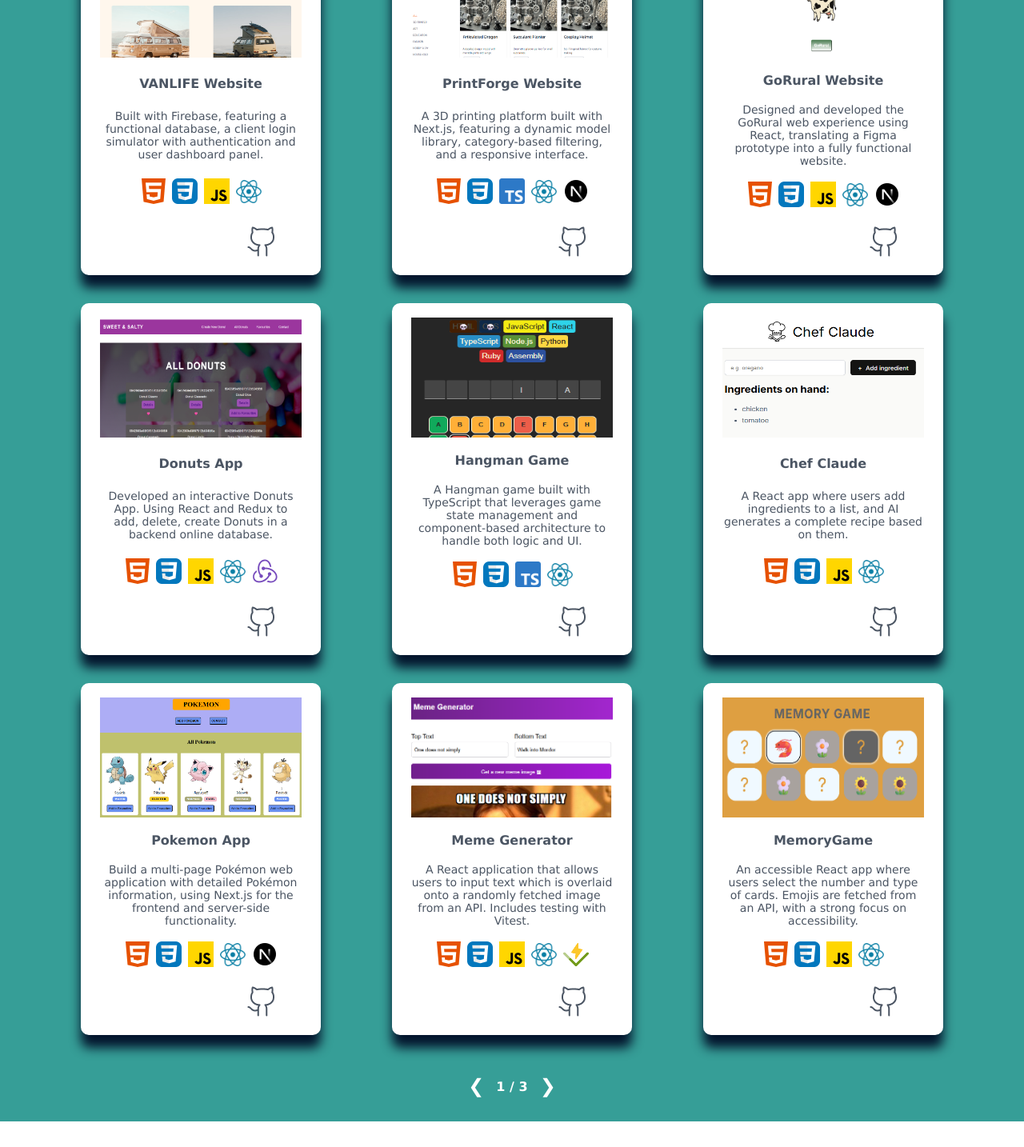
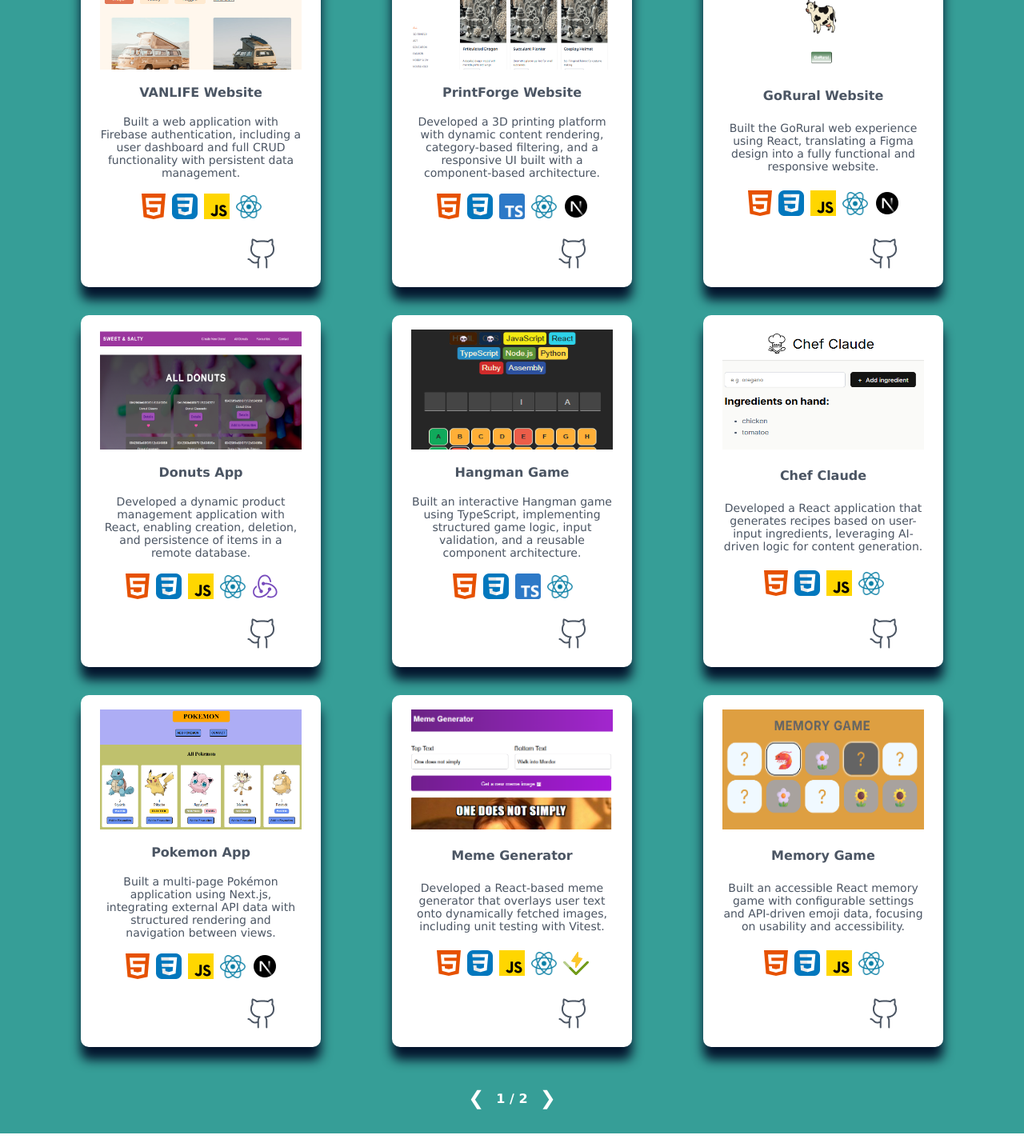
Before and after one commit to ChioArenillas/Portfolio-Rocio-Arenillas, a React (Vite) app in the folder portfolio/: page / in a window 1280 px wide. Shown: the part 1100-2534 px from the top of the page at 80% size. Built offline with nearby package versions, Linux system fonts and the light colour scheme.

Commit message:
CV update

```diff
--- a/portfolio/src/components/About/About.jsx
+++ b/portfolio/src/components/About/About.jsx
@@ -13,14 +13,14 @@ export default function About() {
           <p className={styles.description}>
             <span className={styles.colorText}>&lt;p&gt;</span> I’m a
                 <span className={styles.colorText}> Web Designer </span>
-                & <span className={styles.colorText}> Front-End Developer </span>
-                based in Madrid. I love bringing ideas to life online through sleek, responsive, and user-focused websites. My goal is to create digital experiences that not only look beautiful but also feel intuitive and engaging for every user.
+                & <span className={styles.colorText}> Frontend Developer and UI-focused designer </span>
+                based in Madrid, specialized in building responsive and user-centered web applications using React and TypeScript. I enjoy transforming ideas into functional and visually clean digital products with a strong focus on usability and user experience.
                 <span className={styles.colorText}> &lt;/p&gt;</span> </p>
           <p className={styles.description}>
            <span className={styles.colorText}>&lt;p&gt;</span> Coming from a background in
                 <span className={styles.colorText}> Psychology </span> and
                 <span className={styles.colorText}> Art Therapy, </span>
-                along with experience in team and personnel management, I bring a unique perspective to design and development. This mix helps me understand both user behaviour and human-centre design, while also giving me strong organizational and collaborative skills.
+                as well as experience in team coordination and people management, I bring a human-centered perspective to design and development. This helps me better understand user behaviour, improve interface decisions, and work effectively in collaborative environments.
                <span className={styles.colorText}> &lt;/p&gt; </span> </p>
         </div>
         <div className={styles.btnsection}>
--- a/portfolio/src/data/projects.json
+++ b/portfolio/src/data/projects.json
@@ -2,7 +2,7 @@
   {
     "title": "VANLIFE Website",
     "imageSrc": "VanLife.png",
-    "description": "Built with Firebase, featuring a functional database, a client login simulator with authentication and user dashboard panel.",
+    "description": "Built a web application with Firebase authentication, including a user dashboard and full CRUD functionality with persistent data management.",
     "icons": ["HTML.png","css.png", "javascript.png", "react.png"],
     "url": "https://van-life-web.vercel.app/",
     "github": "https://github.com/ChioArenillas/VanLife"
@@ -10,16 +10,15 @@
   {
     "title": "PrintForge Website",
     "imageSrc": "PrintForge.png",
-    "description": "A 3D printing platform built with Next.js, featuring a dynamic model library, category-based filtering, and a responsive interface.",
+    "description": "Developed a 3D printing platform with dynamic content rendering, category-based filtering, and a responsive UI built with a component-based architecture.",
     "icons": ["HTML.png","css.png", "Typescript.png", "react.png", "nextjs.png"],
     "url": "https://print-forge-lake.vercel.app/",
     "github": "https://github.com/ChioArenillas/PrintForge"
   },
-
   {
     "title": "GoRural Website",
     "imageSrc": "GoRural.png",
-    "description": "Designed and developed the GoRural web experience using React, translating a Figma prototype into a fully functional website.",
+    "description": "Built the GoRural web experience using React, translating a Figma design into a fully functional and responsive website.",
     "icons": ["HTML.png","css.png", "javascript.png", "react.png", "nextjs.png"],
     "url": "https://go-rural.vercel.app/",
     "github": "https://github.com/ChioArenillas/GoRural"
@@ -27,7 +26,7 @@
   {
     "title": "Donuts App",
     "imageSrc": "Donuts.png",
-    "description": "Developed an interactive Donuts App. Using React and Redux to add, delete, create Donuts in a backend online database.",
+    "description": "Developed a dynamic product management application with React, enabling creation, deletion, and persistence of items in a remote database.",
     "icons": ["HTML.png","css.png", "javascript.png", "react.png", "redux.png"],
     "url": "https://donuts-app-web.vercel.app/",
     "github": "https://github.com/ChioArenillas/DonutsApp"
@@ -35,25 +34,23 @@
   {
     "title": "Hangman Game",
     "imageSrc": "HangmanGame.png",
-    "description": "A Hangman game built with TypeScript that leverages game state management and component-based architecture to handle both logic and UI.",
+    "description": "Built an interactive Hangman game using TypeScript, implementing structured game logic, input validation, and a reusable component architecture.",
     "icons": ["HTML.png","css.png", "Typescript.png", "react.png"],
     "url": "https://hangman-game-murex-eight.vercel.app/",
     "github": "https://github.com/ChioArenillas/HangmanGame"
   },
-
   {
     "title": "Chef Claude",
     "imageSrc": "ChefClaude.png",
-    "description": "A React app where users add ingredients to a list, and AI generates a complete recipe based on them.",
+    "description": "Developed a React application that generates recipes based on user-input ingredients, leveraging AI-driven logic for content generation.",
     "icons": ["HTML.png","css.png", "javascript.png", "react.png"],
     "url": "https://chef-claude-bice.vercel.app/",
     "github": "https://github.com/ChioArenillas/ChefClaude.git"
   },
-
   {
     "title": "Pokemon App",
     "imageSrc": "pokemonapp.png",
-    "description": "Build a multi-page Pokémon web application with detailed Pokémon information, using Next.js for the frontend and server-side functionality.",
+    "description": "Built a multi-page Pokémon application using Next.js, integrating external API data with structured rendering and navigation between views.",
     "icons": ["HTML.png","css.png", "javascript.png", "react.png", "nextjs.png"],
     "url": "https://app-pokemon-five.vercel.app/",
     "github": "https://github.com/ChioArenillas/AppPokemon.git"
@@ -61,15 +58,15 @@
   {
     "title": "Meme Generator",
     "imageSrc": "MemeGenerator.png",
-    "description": "A React application that allows users to input text which is overlaid onto a randomly fetched image from an API. Includes testing with Vitest.",
+    "description": "Developed a React-based meme generator that overlays user text onto dynamically fetched images, including unit testing with Vitest.",
     "icons": ["HTML.png","css.png", "javascript.png", "react.png", "vitest.png"],
     "url": "https://meme-generator-dusky-zeta.vercel.app/",
     "github": "https://github.com/ChioArenillas/MemeGenerator"
   },
   {
-    "title": "MemoryGame",
+    "title": "Memory Game",
     "imageSrc": "MemoryGame.png",
-    "description": "An accessible React app where users select the number and type of cards. Emojis are fetched from an API, with a strong focus on accessibility.",
+    "description": "Built an accessible React memory game with configurable settings and API-driven emoji data, focusing on usability and accessibility.",
     "icons": ["HTML.png","css.png", "javascript.png", "react.png"],
     "url": "https://memory-game-two-eta-84.vercel.app/",
     "github": "https://github.com/ChioArenillas/MemoryGame"
@@ -77,7 +74,7 @@
   {
     "title": "Dashboard",
     "imageSrc": "Dashboard.png",
-    "description": "A real-time dashboard displaying live data from APIs including Bitcoin, weather, location, and date. All updated dynamically.",
+    "description": "Developed a real-time dashboard displaying dynamic data from multiple APIs including weather, Bitcoin, location, and date information.",
     "icons": ["HTML.png","css.png", "javascript.png"],
     "url": "https://dashboard-psi-sandy-55.vercel.app/",
     "github": "https://github.com/ChioArenillas/Dashboard"
@@ -85,7 +82,7 @@
   {
     "title": "Budget App",
     "imageSrc": "BudgetApp.png",
-    "description": "A budgeting app that allows users to add and manage their income and expenses. The app calculates the balance and generates a overview of the budget.",
+    "description": "Built a budgeting application for managing income and expenses, featuring real-time balance calculation and data overview.",
     "icons": ["HTML.png","css.png", "javascript.png"],
     "url": "https://budget-app-neon-two.vercel.app/",
     "github": "https://github.com/ChioArenillas/BudgetApp"
@@ -93,7 +90,7 @@
   {
     "title": "Tenzies",
     "imageSrc": "Tenzies.png",
-    "description": "A JavaScript dice game where players roll numbers randomly and click on them to hold their values until all numbers match.",
+    "description": "Developed an interactive dice game where players hold values strategically until all numbers match, implementing core game logic in JavaScript.",
     "icons": ["HTML.png","css.png", "javascript.png"],
     "url": "https://tenzies-delta-one.vercel.app/",
     "github": "https://github.com/ChioArenillas/Tenzies"
@@ -101,7 +98,7 @@
   {
     "title": "Cards War",
     "imageSrc": "CardsWar.png",
-    "description": "A card game that uses an external API to generate a random deck. The player and the computer draw cards and their values are added to their scores.",
+    "description": "Built a card game using an external API to generate a deck, where players compete by comparing drawn card values.",
     "icons": ["HTML.png","css.png", "javascript.png"],
     "url": "https://cards-war-liart.vercel.app/",
     "github": "https://github.com/ChioArenillas/CardsWar"
@@ -109,56 +106,41 @@
   {
     "title": "Blackjack Game",
     "imageSrc": "Blackjack.png",
-    "description": "Developed an interactive Blackjack game with button-driven gameplay, implementing game logic and user interactions using JavaScript.",
+    "description": "Developed an interactive Blackjack game with button-driven gameplay and structured game logic using JavaScript.",
     "icons": ["HTML.png","css.png", "javascript.png"],
     "url": "https://black-jack-app-one.vercel.app/",
     "github": "https://github.com/ChioArenillas/BlackJackApp.git"
   },
-
   {
-    "title": "Films selector",
+    "title": "Films Selector",
     "imageSrc": "dataFilms.png",
-    "description": "Developed a film searcher page, with selectors, grid and list view and search input. Getting the data from a API.",
+    "description": "Built a movie search application with filtering, grid/list views, and dynamic data fetching from an external API.",
     "icons": ["HTML.png","css.png", "javascript.png"],
     "url": "https://films-data-base.vercel.app/",
     "github": "https://github.com/ChioArenillas/Films-Data-Base.git"
   },
-
   {
     "title": "Activity Booking App",
     "imageSrc": "App.png",
-    "description": "Designed a mobile app prototype in Figma to simplify the process of discovering and reserving activities.",
+    "description": "Designed a mobile app prototype in Figma focused on simplifying activity discovery and booking flows.",
     "icons": ["figma.png"],
     "url": "https://www.figma.com/proto/KdJbJaFns34lfF0gxPEqpg/Pantallas-App?page-id=1%3A2&node-id=32-4062&p=f&viewport=307%2C89%2C0.61&t=S30E48B3prgLT9ZH-1&scaling=scale-down&content-scaling=responsive&starting-point-node-id=32%3A4062",
     "figma": "https://www.figma.com/design/KdJbJaFns34lfF0gxPEqpg/Pantallas-App?node-id=0-1&t=kcqRBVuQsUqc2Ngd-1"
   },
-
   {
     "title": "Movie Website",
     "imageSrc": "web.png",
-    "description": "A website showcasing movie information, built with clean HTML and CSS for a smooth user experience.",
+    "description": "Built a movie information website using semantic HTML and CSS with a focus on clean layout and usability.",
     "icons": ["HTML.png","css.png"],
     "url": "https://chioarenillas.github.io/MovieWebsite/",
     "github": "https://github.com/ChioArenillas/MovieWebsite"
   },
-
-
   {
     "title": "Movie Data Page",
     "imageSrc": "MovieData.png",
-    "description": "A movie information page, built with clean HTML and CSS for a smooth user experience.",
+    "description": "Developed a movie details page using HTML and CSS, focusing on structured layout and visual clarity.",
     "icons": ["HTML.png","css.png"],
     "url": "https://chioarenillas.github.io/MovieDetail/",
     "github": "https://github.com/ChioArenillas/MovieDetail"
-  },
-
-
-{
-    "title": "Booking Confirmation Email",
-    "imageSrc": "email.png",
-    "description": "Created a custom email template for client reservations, designed with HTML and CSS.",
-    "icons": ["HTML.png","css.png"],
-    "url": "https://chioarenillas.github.io/Emails/",
-    "github": "https://github.com/ChioArenillas/Emails.git"
   }
 ]
```
Also changed, not shown: 2 other files (tests, documents, lock files or other folders). Lines whose indentation alone changed are shown as unchanged.
